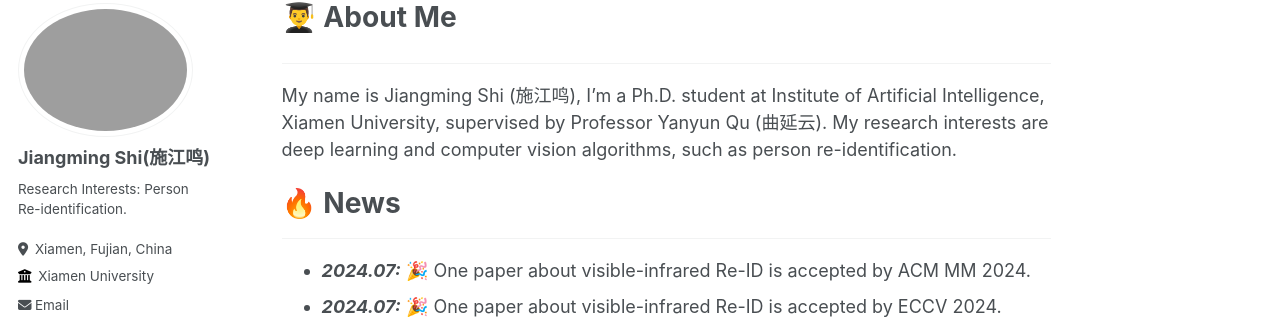
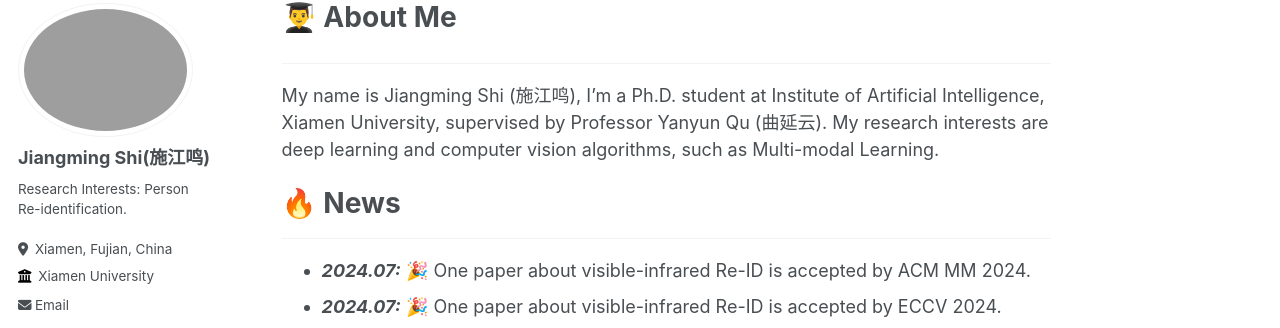
Before and after one commit to shijiangming1/shijiangming1.github.io, a Jekyll site: the page built from _pages/about.md, in a window 1280 px wide and 1047 px high. Shown: the part 103-431 px from the top of the window. Built offline with Jekyll 4.4.1, drawn with Linux system fonts in a browser that asks for light colours; some web fonts are replaced.

Commit message:
Update about.md

```diff
--- a/_pages/about.md
+++ b/_pages/about.md
@@ -7,7 +7,7 @@ redirect_from:
   - /about.html
 ---
 <hr>
-My name is Jiangming Shi (施江鸣), I'm a Ph.D. student at Institute of Artificial Intelligence, Xiamen University, supervised by Professor Yanyun Qu (曲延云). My research interests are deep learning and computer vision algorithms, such as person re-identification.
+My name is Jiangming Shi (施江鸣), I'm a Ph.D. student at Institute of Artificial Intelligence, Xiamen University, supervised by Professor Yanyun Qu (曲延云). My research interests are deep learning and computer vision algorithms, such as Multi-modal Learning.
 <!-- My research interest includes neural machine translation and computer vision. I have published more than 100 papers at the top international AI conferences with total <a href='https://scholar.google.com/citations?user=DhtAFkwAAAAJ'>google scholar citations <strong><span id='total_cit'>260000+</span></strong></a> (You can also use google scholar badge <a href='https://scholar.google.com/citations?user=DhtAFkwAAAAJ'><img src="https://img.shields.io/endpoint?url={{ url | url_encode }}&logo=Google%20Scholar&labelColor=f6f6f6&color=9cf&style=flat&label=citations"></a>). -->
 
 
```
